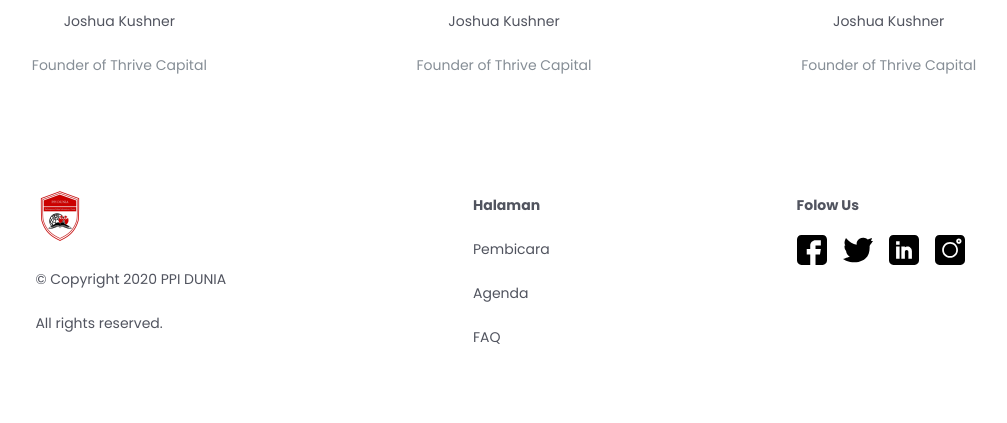
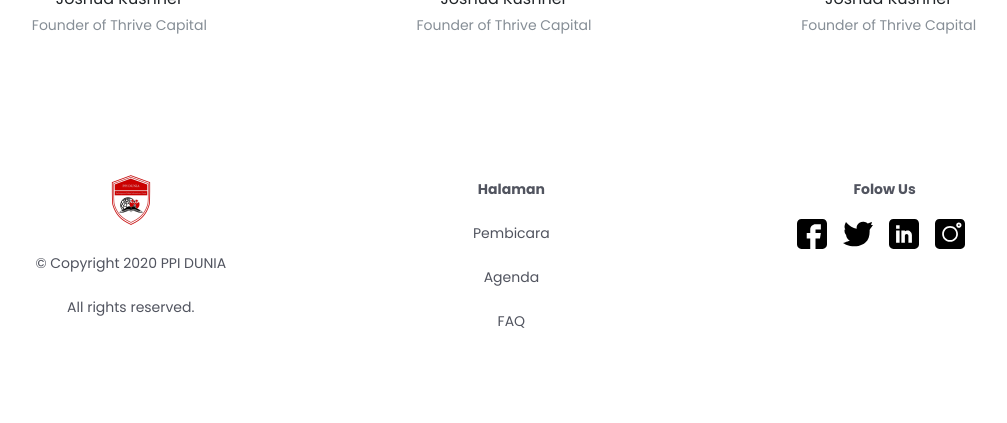
Before and after one commit to nurizko-maulana/ppi, a PHP site: page /pembicara.html in a window 1280 px wide. Shown: the part 1955-2378 px from the top of the page, without its empty margins (136-1143 px from the left). Before the commit the page ends 2299 px from the top, so only its background shows below. Run offline with PHP 8.4, Linux system fonts and the light colour scheme.

Commit message:
footer responsive

```diff
--- a/css/responsive/responsive.css
+++ b/css/responsive/responsive.css
@@ -1,5 +1,22 @@
 @media (min-width: 320px) and (max-width: 575px){
+    .footer-area {
+        flex-direction: column-reverse;
+        align-items: center;
+    }
 
+    .galery{
+        padding-left: 1em;
+        padding-right: 1em;
+    }
+
+    #headline {
+        font-size: 4rem;
+    }
+
+    #banner {
+        transform:translateY(200px);
+        z-index: 1;
+    }
 }
 
 
--- a/pembicara.html
+++ b/pembicara.html
@@ -132,7 +132,7 @@
                   alt=""
                   class="mb-2"
                 />
-                <p>Joshua Kushner</p>
+                <span>Joshua Kushner</span>
                 <p class="text-secondary">Founder of Thrive Capital</p>
               </div>
             </div>
@@ -145,7 +145,7 @@
                   alt=""
                   class="mb-2"
                 />
-                <p>Joshua Kushner</p>
+                <span>Joshua Kushner</span>
                 <p class="text-secondary">Founder of Thrive Capital</p>
               </div>
             </div>
@@ -158,7 +158,7 @@
                   alt=""
                   class="mb-2"
                 />
-                <p>Joshua Kushner</p>
+                <span>Joshua Kushner</span>
                 <p class="text-secondary">Founder of Thrive Capital</p>
               </div>
             </div>
@@ -178,7 +178,7 @@
                   alt=""
                   class="mb-2"
                 />
-                <p>Joshua Kushner</p>
+                <span>Joshua Kushner</span>
                 <p class="text-secondary">Founder of Thrive Capital</p>
               </div>
             </div>
@@ -191,7 +191,7 @@
                   alt=""
                   class="mb-2"
                 />
-                <p>Joshua Kushner</p>
+                <span>Joshua Kushner</span>
                 <p class="text-secondary">Founder of Thrive Capital</p>
               </div>
             </div>
@@ -204,7 +204,7 @@
                   alt=""
                   class="mb-2"
                 />
-                <p>Joshua Kushner</p>
+                <span>Joshua Kushner</span>
                 <p class="text-secondary">Founder of Thrive Capital</p>
               </div>
             </div>
@@ -223,15 +223,15 @@
 
     <!-- ***** Footer Area Start ***** -->
     <footer>
-      <div class="d-flex justify-content-around p-5">
-        <div class="mx-5">
-          <div class="">
+      <div class="d-flex justify-content-around p-5 footer-area">
+        <div class="m-4">
+          <div class="text-center">
             <img class="mb-4" width="50" src="img/logo.png" alt="Logo" />
             <p class="">© Copyright 2020 PPI DUNIA</p>
             <p class="">All rights reserved.</p>
           </div>
         </div>
-        <div class="mx-5">
+        <div class="m-4 text-center">
           <div class="">
             <p class="font-weight-bold">Halaman</p>
           </div>
@@ -241,9 +241,9 @@
             <a href="#"><p>FAQ</p></a>
           </div>
         </div>
-        <div class="mx-5">
+        <div class="m-4">
           <div class="">
-            <p class="font-weight-bold">Folow Us</p>
+            <p class="font-weight-bold text-center">Folow Us</p>
           </div>
           <div class="d-flex flex-row bd-highlight mb-3 w-">
             <img
```
